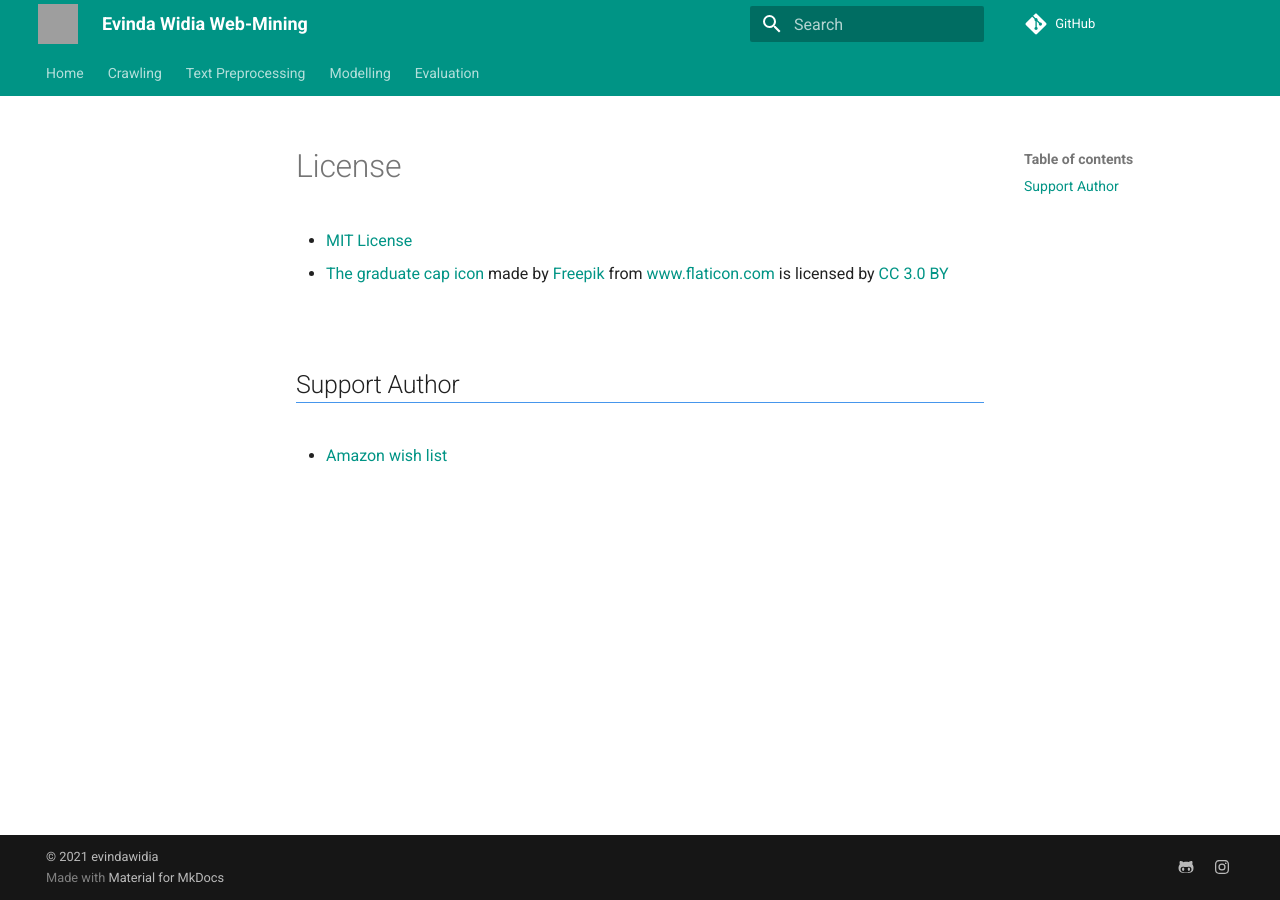
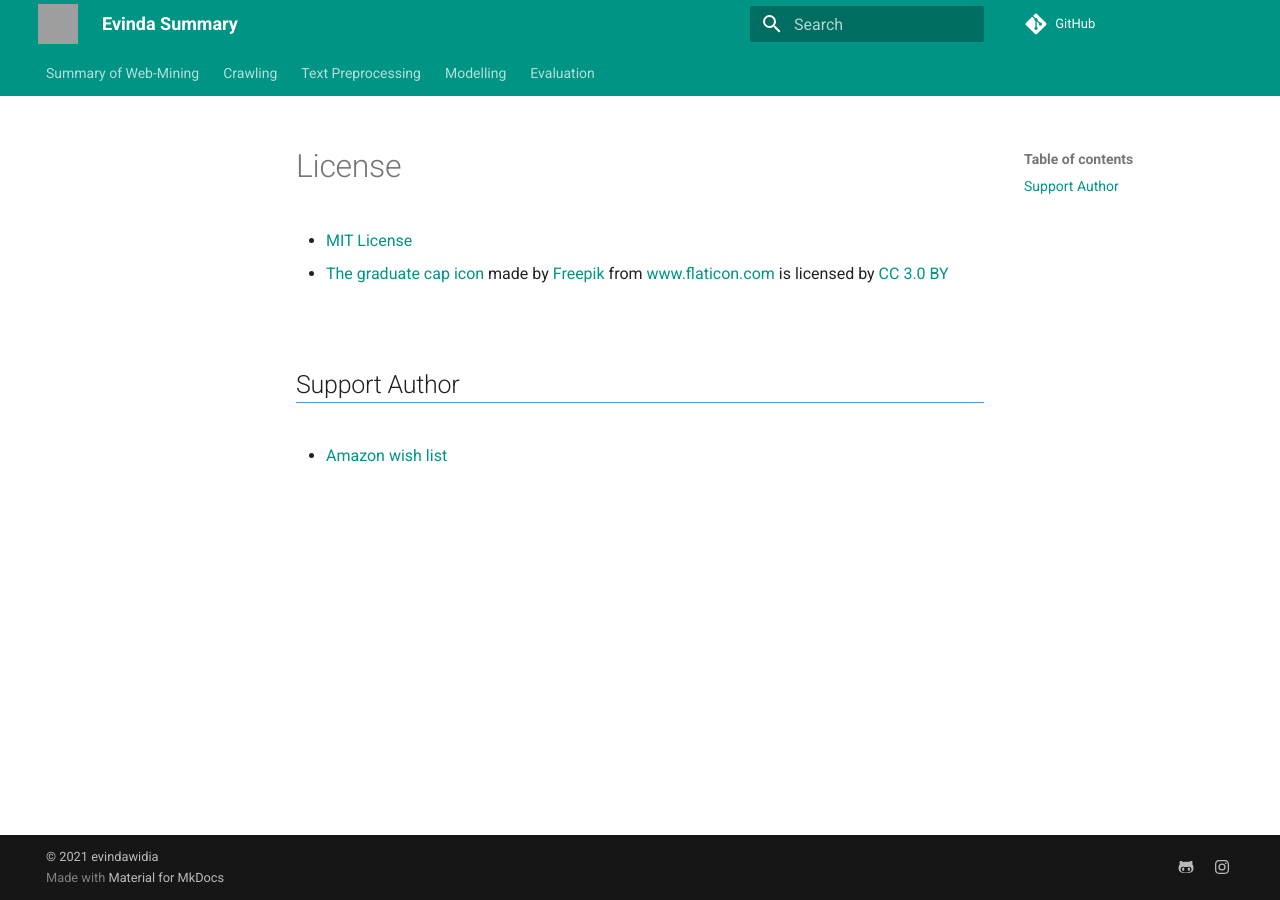
Before and after one commit to evinda170093/evinda170093.github.io, an MkDocs documentation site: the page built from docs_sample/license.md, in a window 1280 px wide. Built offline with MkDocs 1.6.1 and Material for MkDocs 9.7.7, drawn with Linux system fonts in a browser that asks for light colours; comment, search, counter and statistics services are not loaded; grey boxes are pictures that could not be loaded.

Commit message:
Finishing last

```diff
--- a/docs_sample/assets/css/custom.css
+++ b/docs_sample/assets/css/custom.css
@@ -18,6 +18,12 @@
 }
 
 .md-header__button {
-  background-image: url(https://github.com/evinda170093/evinda170093.github.io/blob/main/icons/elogo.png?raw=true);
+  background-image: url(https://github.com/evinda170093/evinda170093.github.io/blob/main/icons/lighte.png?raw=true);
   background-size: contain;
+  margin: .25rem;
 }
+
+.md-header__title {
+  margin-left: .2rem;
+  font-weight: 600;
+}
--- a/mkdocs.yml
+++ b/mkdocs.yml
@@ -1,5 +1,5 @@
 # Project information
-site_name: 'Evinda Widia Web-Mining'
+site_name: 'Evinda Summary'
 site_description: 'Summary of Web Mining contains: crawling, preprocessing, modeling and evaluation'
 site_author: 'evindawidiacahyaningrum'
 site_url: 'https://evinda170093.github.io/'
@@ -63,7 +63,7 @@
 
 # Page tree
 nav:
-  - 'Home': 'index.md'
+  - 'Summary of Web-Mining': 'index.md'
   - 'Crawling': 'crawling.md'
   - 'Text Preprocessing': 'text-preprocessing.md'
   - 'Modelling': 'modelling.md'
```
